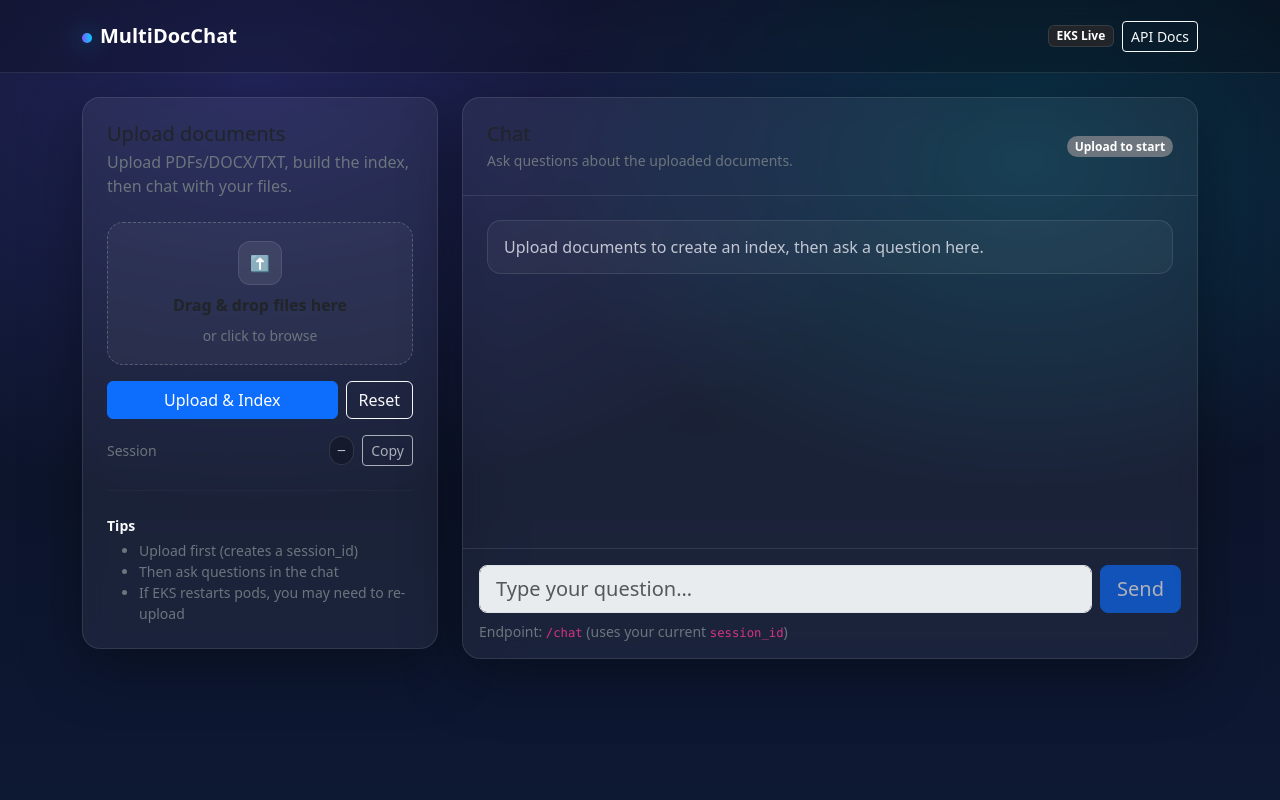
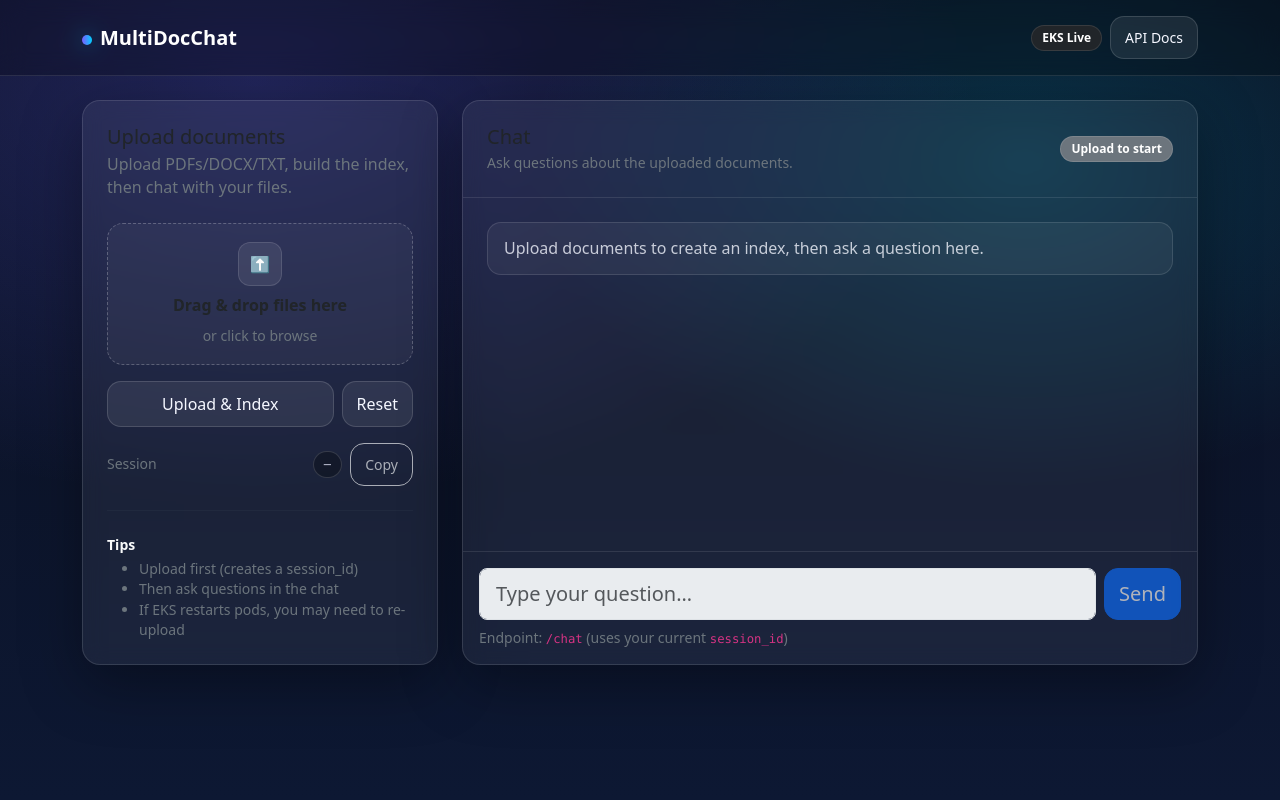
Before and after one commit to freddyfernandes/Financial_RAG_complete, a FastAPI app: page / in a window 1280 px wide. Run offline with FastAPI, Linux system fonts and the light colour scheme; some libraries are stand-ins or nearby versions.

Commit message:
refined styling

```diff
--- a/static/styles.css
+++ b/static/styles.css
@@ -1,30 +1,84 @@
+/* ==========================
+   MultiDocChat — Dark Glass UI
+   Complete styles.css
+   ========================== */
+
 :root {
   --bg1: #0b1020;
   --bg2: #0d1833;
+
+  --text: #f5f7ff;
+  --text-dim: rgba(245, 247, 255, 0.78);
+  --muted: rgba(245, 247, 255, 0.62);
+
   --glass: rgba(255, 255, 255, 0.06);
   --glass2: rgba(255, 255, 255, 0.10);
-  --border: rgba(255, 255, 255, 0.10);
+  --border: rgba(255, 255, 255, 0.12);
+
+  --accent1: #7c5cff;
+  --accent2: #00d1ff;
+
+  --shadow: 0 18px 60px rgba(0, 0, 0, 0.35);
+  --radius-lg: 18px;
+  --radius-md: 16px;
+  --radius-sm: 12px;
+
+  --focus: 0 0 0 3px rgba(0, 209, 255, 0.25);
 }
 
+/* Reset / base */
+* { box-sizing: border-box; }
+html, body { height: 100%; }
+body {
+  margin: 0;
+  color: var(--text);
+  background: linear-gradient(180deg, var(--bg1), var(--bg2));
+  font-family: ui-sans-serif, system-ui, -apple-system, Segoe UI, Roboto, Helvetica, Arial, "Apple Color Emoji", "Segoe UI Emoji";
+  line-height: 1.45;
+}
+
+a { color: var(--text); text-decoration: underline; text-underline-offset: 3px; }
+a:hover { opacity: 0.92; }
+
+img { max-width: 100%; display: block; }
+
+::selection {
+  background: rgba(124, 92, 255, 0.35);
+  color: #fff;
+}
+
+/* Scrollbar (WebKit) */
+*::-webkit-scrollbar { height: 10px; width: 10px; }
+*::-webkit-scrollbar-thumb {
+  background: rgba(255, 255, 255, 0.16);
+  border-radius: 999px;
+  border: 2px solid rgba(0, 0, 0, 0.15);
+}
+*::-webkit-scrollbar-track { background: rgba(255, 255, 255, 0.04); }
+
+/* App background */
 .app-bg {
   min-height: 100vh;
   background:
     radial-gradient(1200px 700px at 20% 10%, rgba(98, 95, 255, 0.25), transparent 60%),
     radial-gradient(900px 600px at 80% 20%, rgba(0, 209, 255, 0.18), transparent 55%),
     linear-gradient(180deg, var(--bg1), var(--bg2));
-  color: #f5f7ff;
+  color: var(--text);
 }
 
+/* Generic glass card */
 .glass {
   background: var(--glass);
   border: 1px solid var(--border);
-  border-radius: 18px;
-  box-shadow: 0 18px 60px rgba(0, 0, 0, 0.35);
+  border-radius: var(--radius-lg);
+  box-shadow: var(--shadow);
   backdrop-filter: blur(10px);
 }
 
+/* Navbar */
 .navbar {
-  background: rgba(0, 0, 0, 0.20);
+  background: rgba(0, 0, 0, 0.22);
+  border-bottom: 1px solid rgba(255, 255, 255, 0.08);
   backdrop-filter: blur(12px);
 }
 
@@ -33,26 +87,107 @@
   width: 10px;
   height: 10px;
   border-radius: 999px;
-  background: linear-gradient(90deg, #7c5cff, #00d1ff);
+  background: linear-gradient(90deg, var(--accent1), var(--accent2));
   box-shadow: 0 0 22px rgba(0, 209, 255, 0.55);
 }
 
+.brand-title {
+  color: var(--text);
+  letter-spacing: 0.2px;
+}
+
+.subtle {
+  color: var(--text-dim);
+}
+
+/* Buttons */
+.btn,
+button {
+  appearance: none;
+  border: 1px solid rgba(255, 255, 255, 0.14);
+  background: rgba(255, 255, 255, 0.08);
+  color: var(--text);
+  border-radius: 14px;
+  padding: 10px 14px;
+  cursor: pointer;
+  transition: transform 120ms ease, background 120ms ease, border-color 120ms ease, box-shadow 120ms ease;
+}
+
+.btn:hover,
+button:hover {
+  background: rgba(255, 255, 255, 0.11);
+  border-color: rgba(255, 255, 255, 0.22);
+  transform: translateY(-1px);
+}
+
+.btn:active,
+button:active {
+  transform: translateY(0);
+}
+
+.btn:focus,
+button:focus {
+  outline: none;
+  box-shadow: var(--focus);
+}
+
+.btn.primary {
+  background: linear-gradient(90deg, rgba(124, 92, 255, 0.28), rgba(0, 209, 255, 0.18));
+  border-color: rgba(255, 255, 255, 0.18);
+}
+
+.btn.primary:hover {
+  background: linear-gradient(90deg, rgba(124, 92, 255, 0.36), rgba(0, 209, 255, 0.22));
+}
+
+/* Inputs */
+input, textarea, select {
+  width: 100%;
+  color: var(--text);
+  background: rgba(255, 255, 255, 0.07);
+  border: 1px solid rgba(255, 255, 255, 0.16);
+  border-radius: 14px;
+  padding: 10px 12px;
+  transition: border-color 120ms ease, box-shadow 120ms ease, background 120ms ease;
+}
+
+input:focus, textarea:focus, select:focus {
+  outline: none;
+  border-color: rgba(0, 209, 255, 0.45);
+  box-shadow: var(--focus);
+  background: rgba(255, 255, 255, 0.09);
+}
+
+input::placeholder,
+textarea::placeholder {
+  color: rgba(245, 247, 255, 0.60);
+  opacity: 1;
+}
+
+/* Dropzone */
 .dropzone {
   display: block;
   cursor: pointer;
   padding: 18px;
-  border-radius: 16px;
-  border: 1px dashed rgba(255, 255, 255, 0.22);
+  border-radius: var(--radius-md);
+  border: 1px dashed rgba(255, 255, 255, 0.24);
   background: rgba(255, 255, 255, 0.04);
-  transition: transform 120ms ease, background 120ms ease, border-color 120ms ease;
+  transition: transform 120ms ease, background 120ms ease, border-color 120ms ease, box-shadow 120ms ease;
 }
 
 .dropzone:hover {
   transform: translateY(-1px);
   background: rgba(255, 255, 255, 0.06);
-  border-color: rgba(255, 255, 255, 0.35);
+  border-color: rgba(255, 255, 255, 0.36);
+  box-shadow: 0 10px 30px rgba(0, 0, 0, 0.25);
 }
 
+.dropzone:focus-within {
+  box-shadow: var(--focus);
+  border-color: rgba(0, 209, 255, 0.45);
+}
+
+/* Upload icon */
 .upload-icon {
   width: 44px;
   height: 44px;
@@ -60,55 +195,84 @@
   place-items: center;
   border-radius: 12px;
   background: rgba(255, 255, 255, 0.08);
-  border: 1px solid rgba(255, 255, 255, 0.10);
+  border: 1px solid rgba(255, 255, 255, 0.12);
 }
 
+/* Session pill */
 .session-pill {
-  padding: 4px 8px;
+  padding: 4px 10px;
   border-radius: 999px;
-  background: rgba(0, 0, 0, 0.25);
-  border: 1px solid rgba(255, 255, 255, 0.12);
+  background: rgba(0, 0, 0, 0.28);
+  border: 1px solid rgba(255, 255, 255, 0.14);
   color: #e9ecff;
+  font-size: 12px;
+  letter-spacing: 0.2px;
 }
 
+/* Chat layout helpers */
 .chat-messages {
   flex: 1;
   overflow: auto;
+  padding-right: 4px;
 }
 
 .chat-hint {
-  border: 1px solid rgba(255, 255, 255, 0.10);
-  background: rgba(255, 255, 255, 0.04);
+  border: 1px solid rgba(255, 255, 255, 0.12);
+  background: rgba(255, 255, 255, 0.05);
   padding: 14px 16px;
   border-radius: 14px;
-  color: rgba(245, 247, 255, 0.75);
+  color: var(--text-dim);
 }
 
+/* Message bubbles */
 .msg {
   max-width: min(680px, 92%);
   padding: 12px 14px;
   border-radius: 16px;
   margin-bottom: 10px;
-  border: 1px solid rgba(255, 255, 255, 0.10);
+  border: 1px solid rgba(255, 255, 255, 0.12);
   white-space: pre-wrap;
+  word-wrap: break-word;
 }
 
 .msg.user {
   margin-left: auto;
-  background: rgba(124, 92, 255, 0.18);
+  background: rgba(124, 92, 255, 0.20);
+  border-color: rgba(124, 92, 255, 0.26);
 }
 
 .msg.bot {
   margin-right: auto;
-  background: rgba(0, 209, 255, 0.10);
+  background: rgba(0, 209, 255, 0.12);
+  border-color: rgba(0, 209, 255, 0.22);
+}
+
+.msg strong { color: #fff; }
+.msg code {
+  font-family: ui-monospace, SFMono-Regular, Menlo, Monaco, Consolas, "Liberation Mono", "Courier New", monospace;
+  background: rgba(0, 0, 0, 0.25);
+  border: 1px solid rgba(255, 255, 255, 0.10);
+  padding: 2px 6px;
+  border-radius: 10px;
+}
+
+/* For multi-line code blocks inside messages if you use <pre> */
+.msg pre {
+  margin: 10px 0 0;
+  padding: 12px 12px;
+  border-radius: 14px;
+  background: rgba(0, 0, 0, 0.28);
+  border: 1px solid rgba(255, 255, 255, 0.10);
+  overflow: auto;
 }
 
 .msg-meta {
   font-size: 12px;
-  opacity: 0.7;
+  color: var(--muted);
   margin-top: 6px;
 }
 
+/* Typing dots */
 .typing {
   display: inline-flex;
   gap: 6px;
@@ -119,7 +283,7 @@
   width: 7px;
   height: 7px;
   border-radius: 999px;
-  background: rgba(245, 247, 255, 0.8);
+  background: rgba(245, 247, 255, 0.85);
   animation: bounce 900ms infinite ease-in-out;
 }
 
@@ -130,3 +294,38 @@
   0%, 80%, 100% { transform: translateY(0); opacity: .6; }
   40% { transform: translateY(-6px); opacity: 1; }
 }
+
+/* Small helpers (optional, but nice) */
+hr {
+  border: none;
+  border-top: 1px solid rgba(255, 255, 255, 0.10);
+  margin: 16px 0;
+}
+
+.badge {
+  display: inline-flex;
+  align-items: center;
+  gap: 8px;
+  padding: 6px 10px;
+  border-radius: 999px;
+  background: rgba(255, 255, 255, 0.06);
+  border: 1px solid rgba(255, 255, 255, 0.12);
+  color: var(--text-dim);
+  font-size: 12px;
+}
+
+.kbd {
+  font-family: ui-monospace, SFMono-Regular, Menlo, Monaco, Consolas, "Liberation Mono", "Courier New", monospace;
+  padding: 2px 6px;
+  border-radius: 8px;
+  background: rgba(0, 0, 0, 0.25);
+  border: 1px solid rgba(255, 255, 255, 0.10);
+  color: #fff;
+}
+
+/* Responsive tweaks */
+@media (max-width: 640px) {
+  .msg { max-width: 96%; }
+  .dropzone { padding: 14px; }
+  input, textarea, select { border-radius: 12px; }
+}
```
